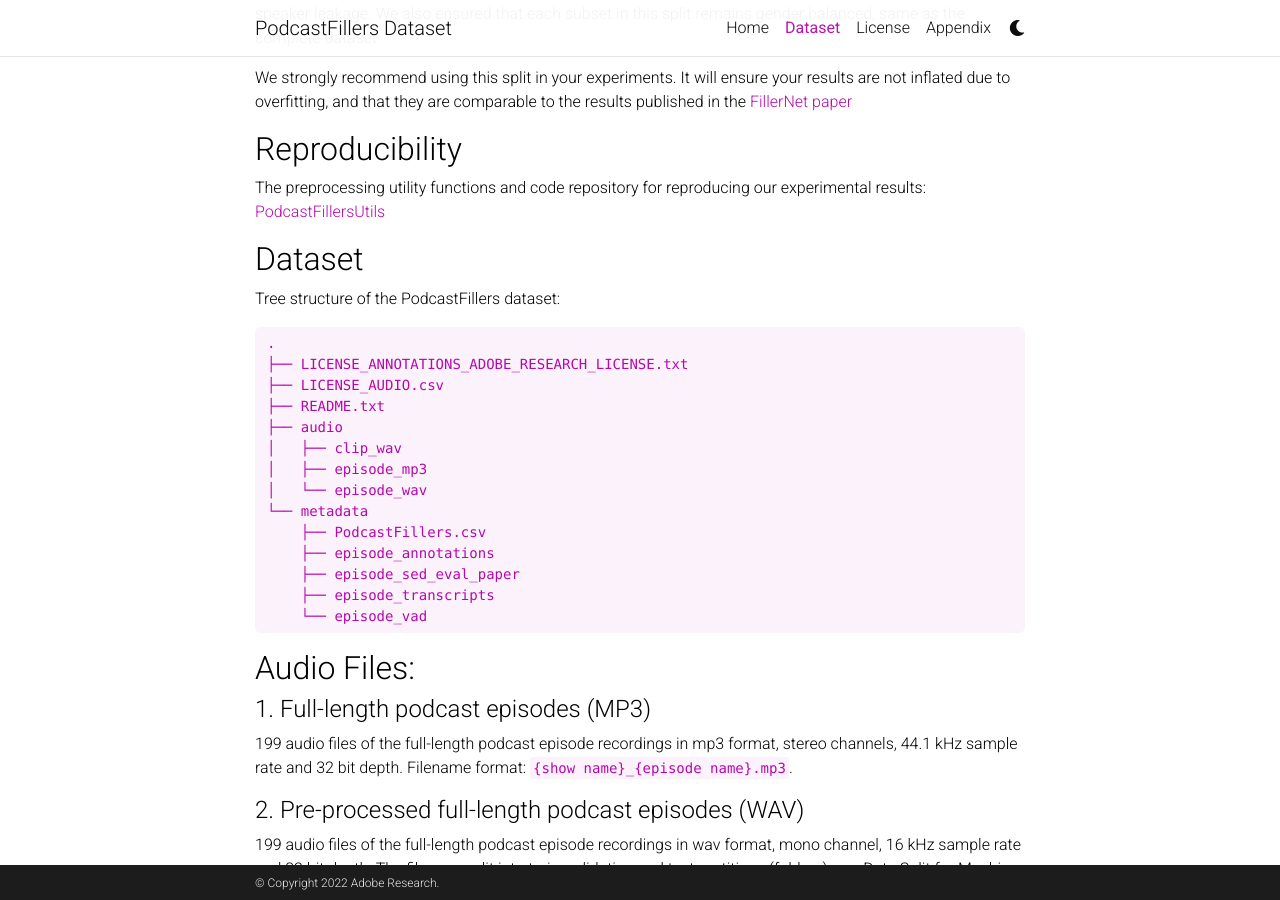
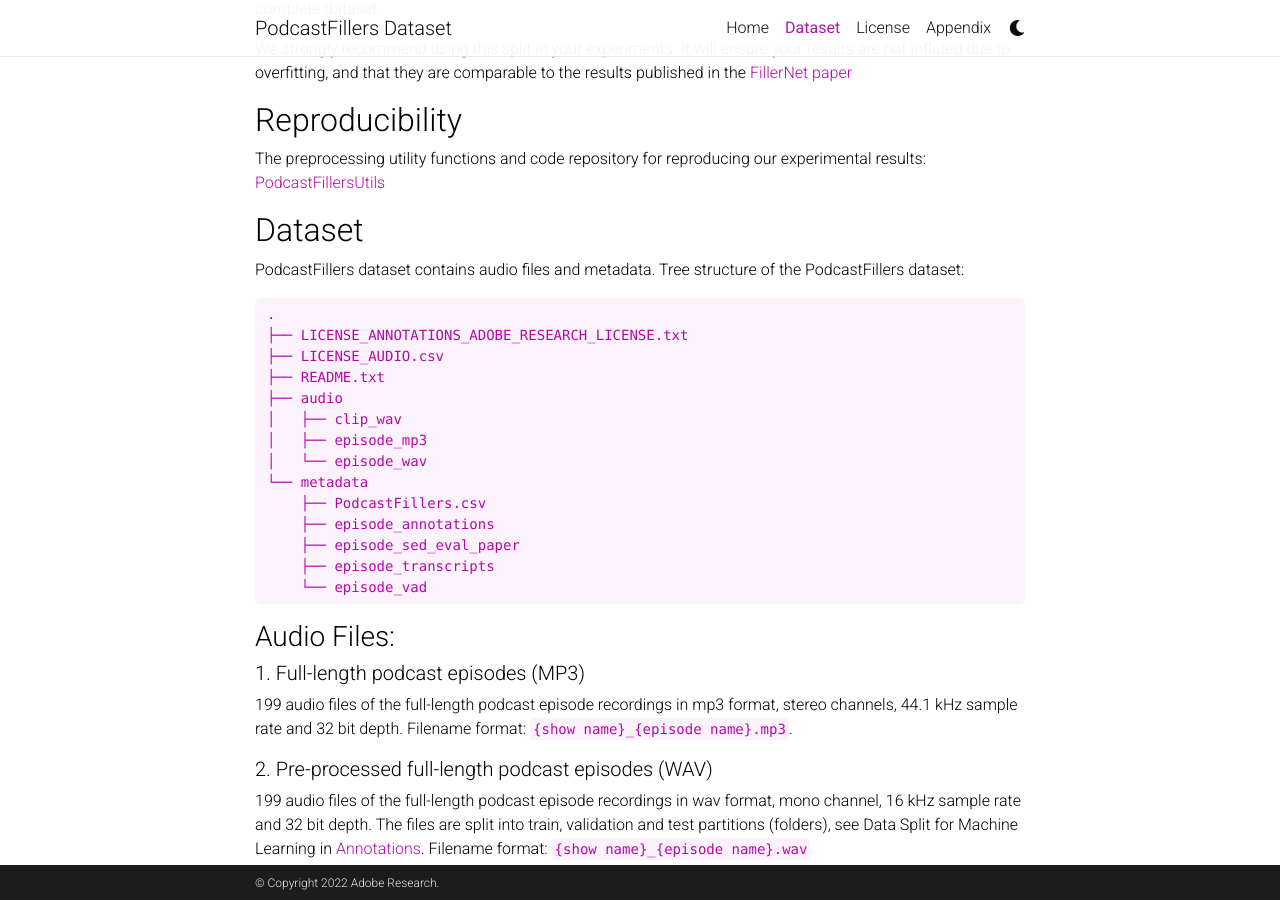
Before and after one commit to PodcastFillers/PodcastFillers.github.io, a Jekyll site: the page built from _pages/dataset.md, in a window 1280 px wide and 900 px high, scrolled down 1427 px. Built offline with Jekyll 4.4.1, drawn with Linux system fonts in a browser that asks for light colours; comment, search, counter and statistics services are not loaded; a style sheet for code colours, icons or effects is not loaded; some of the changed text lies outside the part shown.

Commit message:
fix minor format issues

````diff
--- a/_pages/dataset.md
+++ b/_pages/dataset.md
@@ -61,7 +61,7 @@ The preprocessing utility functions and code repository for reproducing our expe
 
 ## Dataset
 
-Tree structure of the PodcastFillers dataset:
+PodcastFillers dataset contains audio files and metadata. Tree structure of the PodcastFillers dataset:
 
 ```
 .
@@ -80,15 +80,15 @@ Tree structure of the PodcastFillers dataset:
     └── episode_vad
 ```
 
-## Audio Files:
+### Audio Files:
 
-#### 1. Full-length podcast episodes (MP3)
+##### 1. Full-length podcast episodes (MP3)
 199 audio files of the full-length podcast episode recordings in mp3 format, stereo channels, 44.1 kHz sample rate and 32 bit depth. Filename format:  `{show name}_{episode name}.mp3`.
 
-#### 2. Pre-processed full-length podcast episodes (WAV)
+##### 2. Pre-processed full-length podcast episodes (WAV)
 199 audio files of the full-length podcast episode recordings in wav format, mono channel, 16 kHz sample rate and 32 bit depth. The files are split into train, validation and test partitions (folders), see Data Split for Machine Learning in [Annotations](/annotations/). Filename format:  `{show name}_{episode name}.wav`
 
-#### 3. Pre-processed WAV clips
+##### 3. Pre-processed WAV clips
 
 Pre-processed 1-second audio clips of the annotated events, where each clip is centered on the center of the event. For annotated events longer than 1 second, we truncate them from the center into 1-second. The clips are in the same format as the pre-processed full-length podcast episodes: wav format, mono channel, 16 kHz sample rate and 32 bit depth.
 
@@ -98,8 +98,8 @@ Filename format: `{pfID}.wav` where:
 
 `{pfID}` = the PodcastFillers ID of the audio clip (see metadata below)
 
-## Metadata:
-#### 1. Speech-to-text podcasts transcripts
+### Metadata:
+##### 1. Speech-to-text podcasts transcripts
 Speech transcript in JSON format for each podcast episode. Generated using the [SpeechMatics STT](https://www.speechmatics.com/). Filename format: `{show name}_{episode name}.json`.
 
 Each word in the transcript is annotated as a dictionary:
@@ -108,7 +108,7 @@ Each word in the transcript is annotated as a dictionary:
 ```
 where “confidence” indicates the STT confidence in the prediction, “duration” (unit:microsecond or 1e-6 second) is the duration of the transcribed word, “offset” (unit:microsecond or 1e-6 second) is the start time of the transcribed word in the full-length recording.
 
-#### 2. PodcastFillers.csv
+##### 2. PodcastFillers.csv
 This is the dataset’s main annotation file, and contains the annotations of all 85,803 manually annotated events. Each annotated event also corresponds to one pre-processed audio clip. For each annotated event / audio clip, we provide:
 
 - **clip_name** (str): The filename of the audio clip containing this event: `{pfID}.wav`
@@ -143,15 +143,15 @@ This is the dataset’s main annotation file, and contains the annotations of al
 
 - **agreement** (int): Agreement among crowd annotators. It indicates the number of annotators.
 
-#### 3. Per-episode csv files
+##### 3. Per-episode csv files
 
 These files have the exact same format as PodcastFillers.csv, but only contain the audio events for a specific podcast episode. There’s one file per episode. Filename format:  `{show name}_{episode name}.csv`
 
-#### 4. VAD activation csv files
+##### 4. VAD activation csv files
 
 Voice activity detection predictions using our pretained robust VAD model, the first column indicates time stamps (unit:second) and the second one indicates activations. Filename format:  `{show name}_{episode name}.csv`
 
-#### 5. Ground truth and prediction sed_eval txt files
+##### 5. Ground truth and prediction sed_eval txt files
 
 Ground truth and AVC-FillerNet predicted events using [sed_eval](https://tut-arg.github.io/sed_eval/) supported format:
 ```
````
Also changed, not shown: other parts of _pages/dataset.md (+1 -1 lines), _pages/overview.md (+2 -2 lines).
